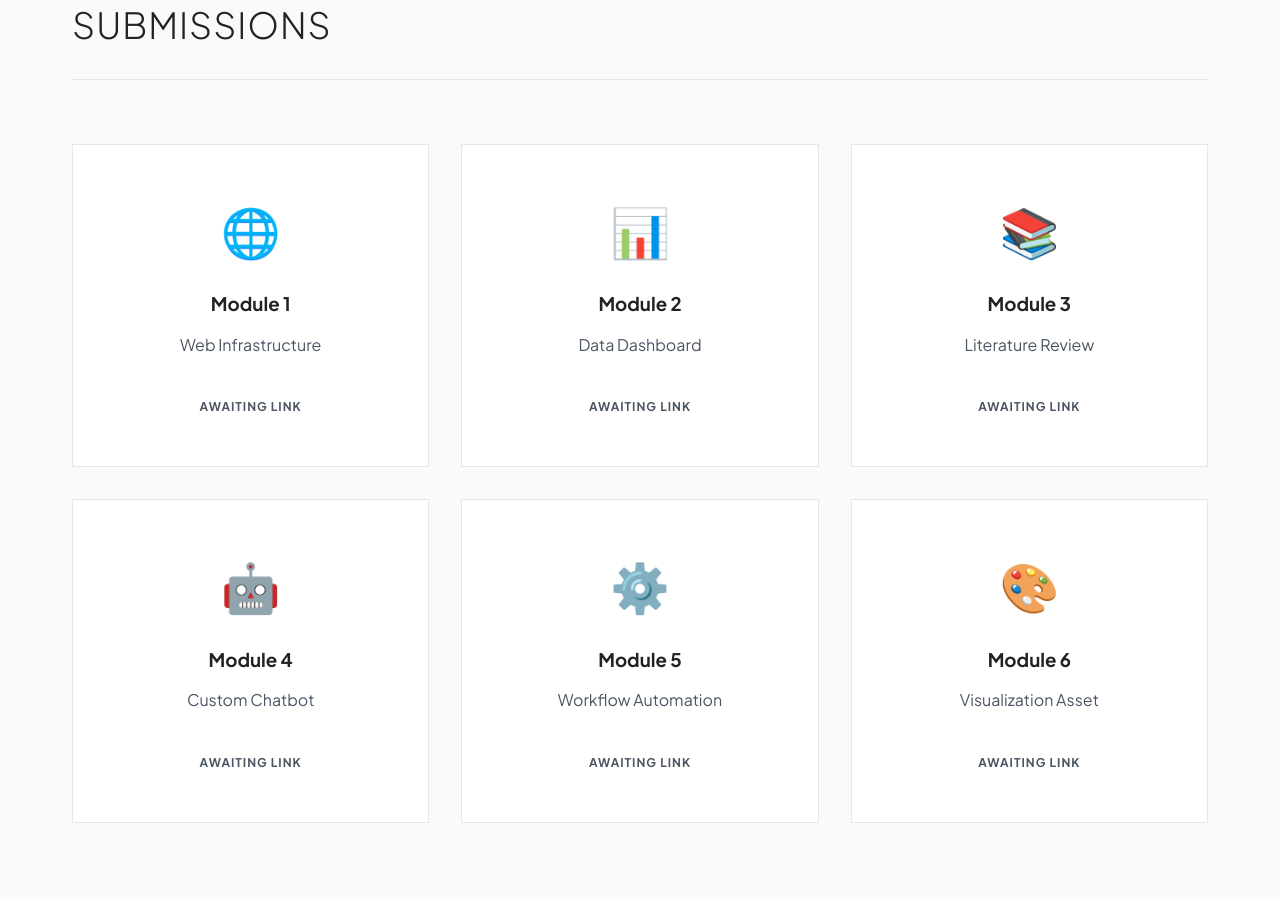
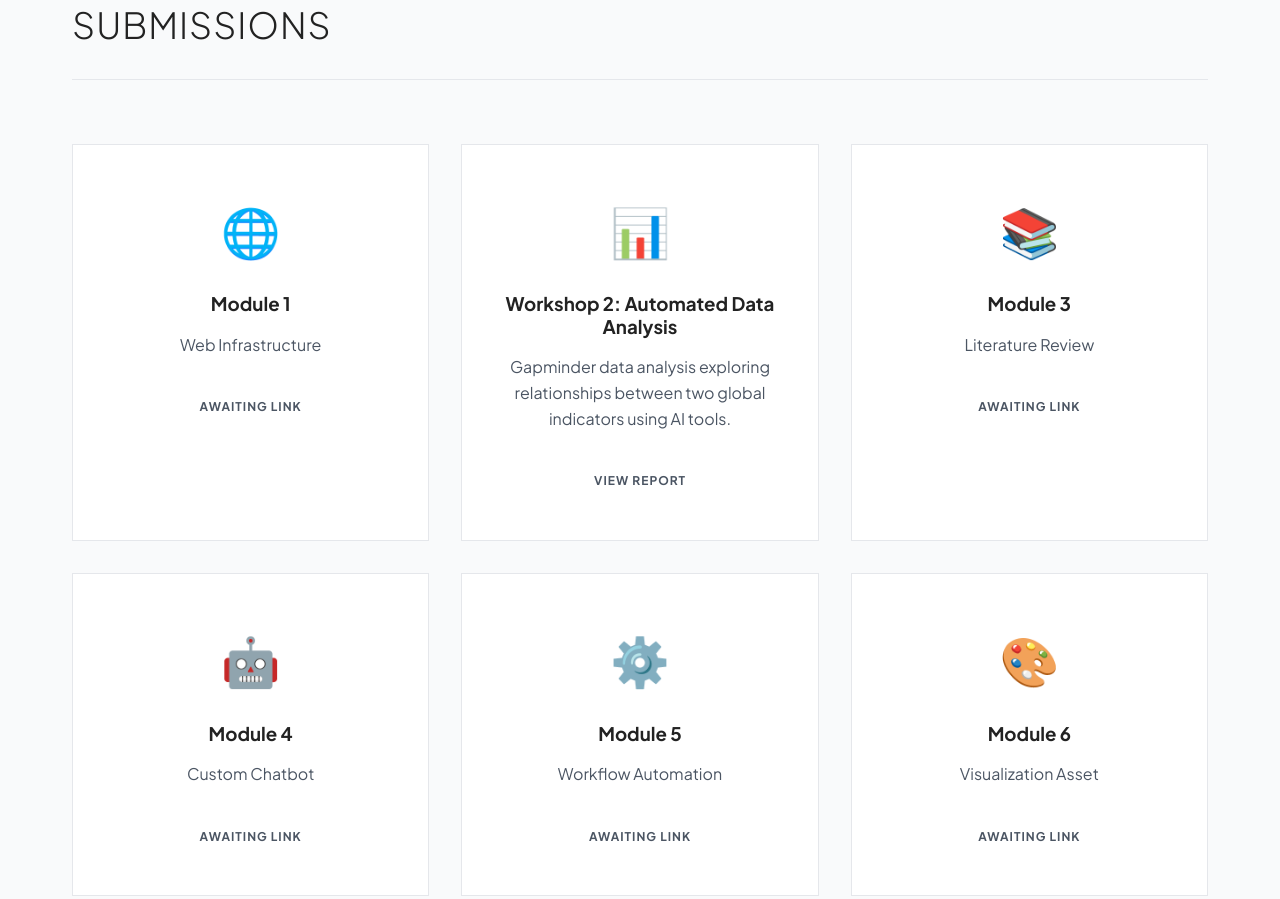
Before and after one commit to sunemat/graph-ai.portfolio, a plain HTML site: page index.html in a window 1280 px wide. Shown: the part 2541-3440 px from the top of the page. Drawn offline with nearby package versions, Linux system fonts and the light colour scheme; a web font is replaced by a local one.

Commit message:
Update index.html

```diff
--- a/index.html
+++ b/index.html
@@ -479,11 +479,11 @@
                     <span class="submission-status">Awaiting Link</span>
                 </a>
 
-                <a href="#" class="submission-card">
+                <a href="https://github.com/sunemat/graph-ai.portfolio/blob/main/WK%202%20Assignment_SunemaT.pdf" class="submission-card" target="_blank" rel="noopener noreferrer">
                     <div class="submission-icon">📊</div>
-                    <h3>Module 2</h3>
-                    <p>Data Dashboard</p>
-                    <span class="submission-status">Awaiting Link</span>
+                    <h3>Workshop 2: Automated Data Analysis</h3>
+                    <p>Gapminder data analysis exploring relationships between two global indicators using AI tools.</p>
+                    <span class="submission-status">View Report</span>
                 </a>
 
                 <a href="#" class="submission-card">
```
